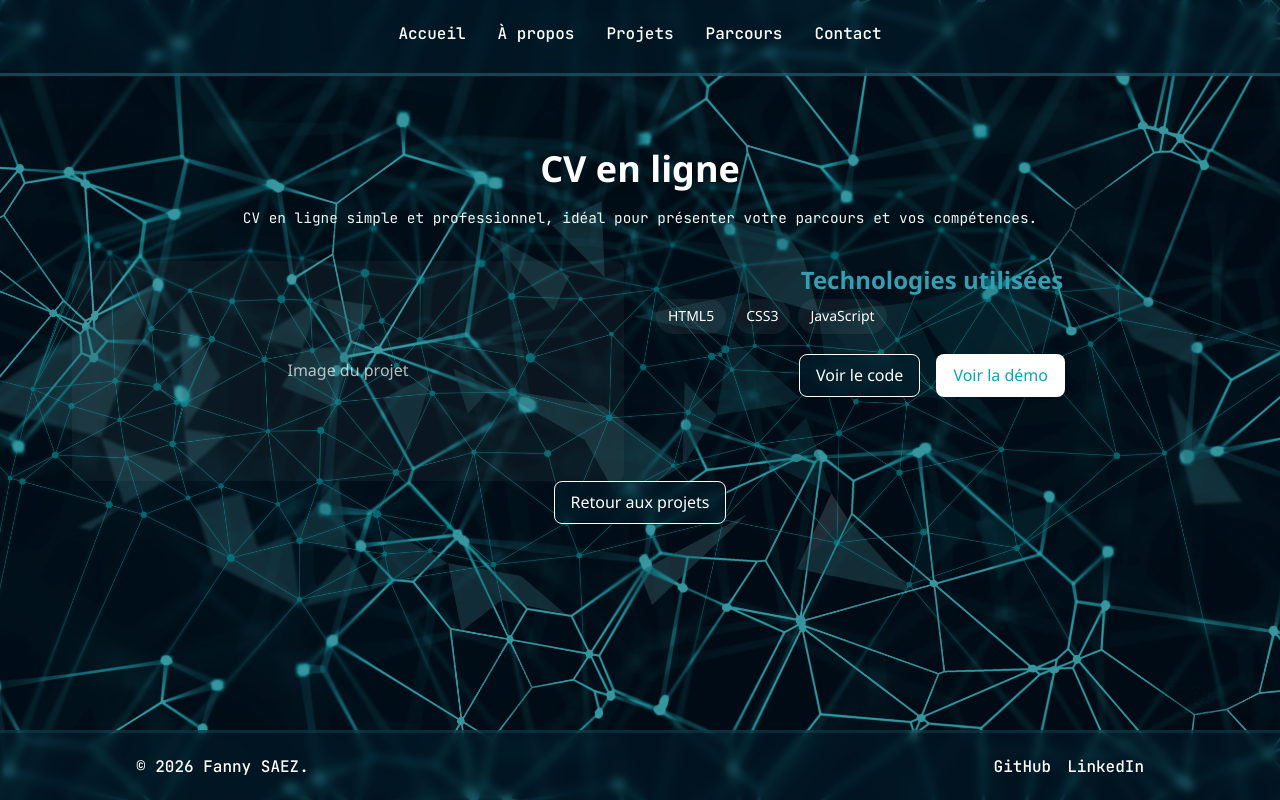
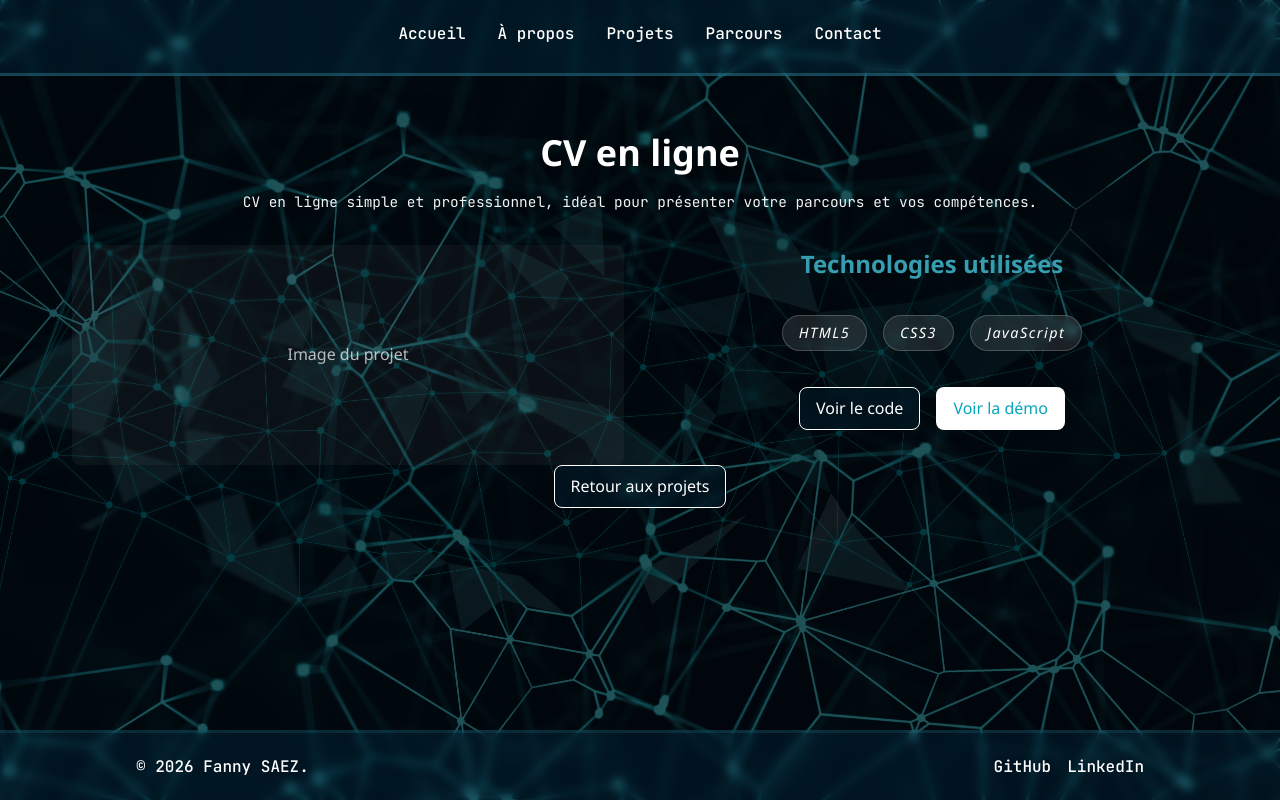
Before and after one commit to fannysaez/startNextJs, a Next.js app: page /projets/cv-en-ligne in a window 1280 px wide. Built offline with nearby package versions, Linux system fonts and the light colour scheme.

Commit message:
styles(pages): ajout d'un overlay leger et des ajustements sur les pages dynamiques

```diff
--- a/app/globals.css
+++ b/app/globals.css
@@ -5,8 +5,14 @@
   --background-pattern-opacity: 0.55;
   --background-pattern-position: center;
   --projects-max-width: 1200px;
+  --main-overlay-color: rgba(0, 0, 0, 0.45); /* Overlay sombre pour le contenu principal */
 }
 
+* {
+  box-sizing: border-box;
+  padding: 0;
+  margin: 0;
+}
 html,
 body {
   max-width: 100vw;
@@ -53,11 +59,6 @@ body > * {
   z-index: 1;
 }
 
-* {
-  box-sizing: border-box;
-  padding: 0;
-  margin: 0;
-}
 
 a {
   color: inherit;
@@ -67,8 +68,21 @@ main {
   flex: 1;
 }
 
-/* Styles globaux pour la section Projets (titre / description) */
-.container {
-  max-width: 1200px;
-  margin: 0 auto;
+.site-main {
+  position: relative;
+  z-index: 1;
 }
+
+.site-main .main-overlay {
+  position: absolute;
+  inset: 0;
+  background: var(--main-overlay-color);
+  pointer-events: none;
+  z-index: 0;
+}
+
+/* Assurer que le contenu de main soit au-dessus de l'overlay */
+.site-main > * {
+  position: relative;
+  z-index: 1;
+}
--- a/app/layout.js
+++ b/app/layout.js
@@ -19,7 +19,10 @@ export default function RootLayout({ children }) {
     <html lang="fr">
       <body suppressHydrationWarning className={`${jetbrainsMono.variable}`} style={{ fontFamily: "'Segoe UI', Tahoma, Geneva, Verdana, sans-serif" }}>
         <Navigation />
-        <main>{children}</main>
+        <main className="site-main">
+          <div className="main-overlay" aria-hidden="true" />
+          {children}
+        </main>
         <Footer />
       </body>
     </html>
--- a/app/projets/[slug]/page.js
+++ b/app/projets/[slug]/page.js
@@ -54,11 +54,9 @@ export default async function ProjetDetail({ params }) {
 
         <div className={styles.details}>
           <h2>Technologies utilisées</h2>
-          <div className={styles.technologies}>
+          <div className={`${styles.tagsContainer} ${styles.centerText}`}>
             {projet.technologies.map((tech) => (
-              <span key={tech} className={styles.tech}>
-                {tech}
-              </span>
+              <Tag key={tech}>{tech}</Tag>
             ))}
           </div>
 
--- a/app/projets/page.module.css
+++ b/app/projets/page.module.css
@@ -80,7 +80,7 @@
 .container {
   max-width: 1200px;
   margin: 0 auto;
-  padding: 4rem 2rem;
+  padding: 3rem 2rem;
   text-align: center;
   position: relative;
   z-index: 2;
@@ -174,7 +174,7 @@
   flex-wrap: wrap;
   justify-content: center;
   gap: 1rem;
-  margin-top: 3rem;
+  margin-top: 2rem;
   line-height: 1.2;
 }
 
@@ -183,7 +183,7 @@
   display: flex;
   gap: 1rem;
   justify-content: center;
-  margin-top: 1.25rem;
+  margin-top: 2.25rem;
   margin-bottom: 1.25rem;
 }
 
@@ -249,12 +249,12 @@
   margin-top: 0;
   color: #369eb0;
 }
-.technologies {
+/* .technologies {
   display: flex;
   flex-wrap: wrap;
   gap: 0.5rem;
   margin-bottom: 1rem;
-}
+} */
 .tech {
   padding: 0.375rem 0.75rem;
   border-radius: 20px;
```
